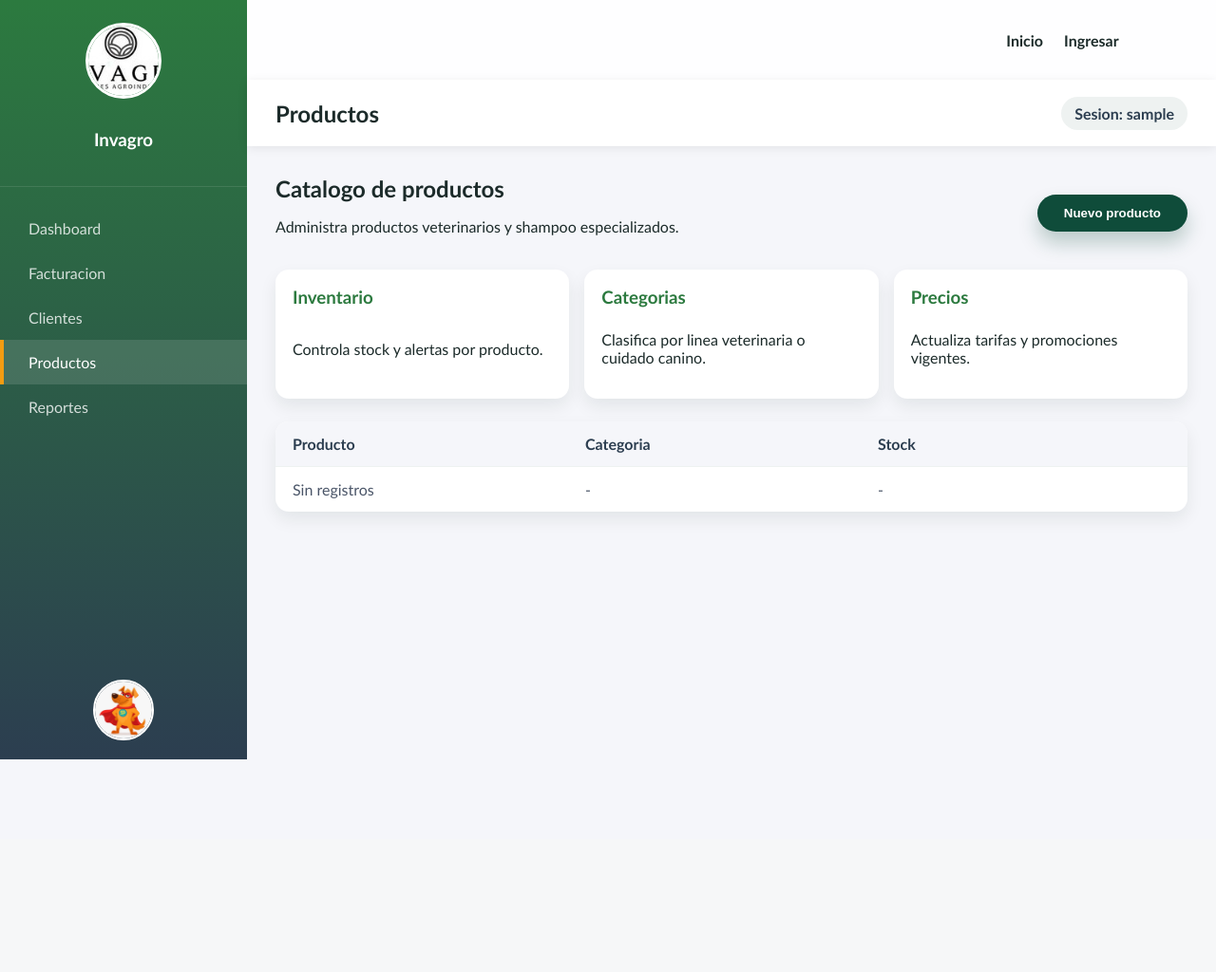
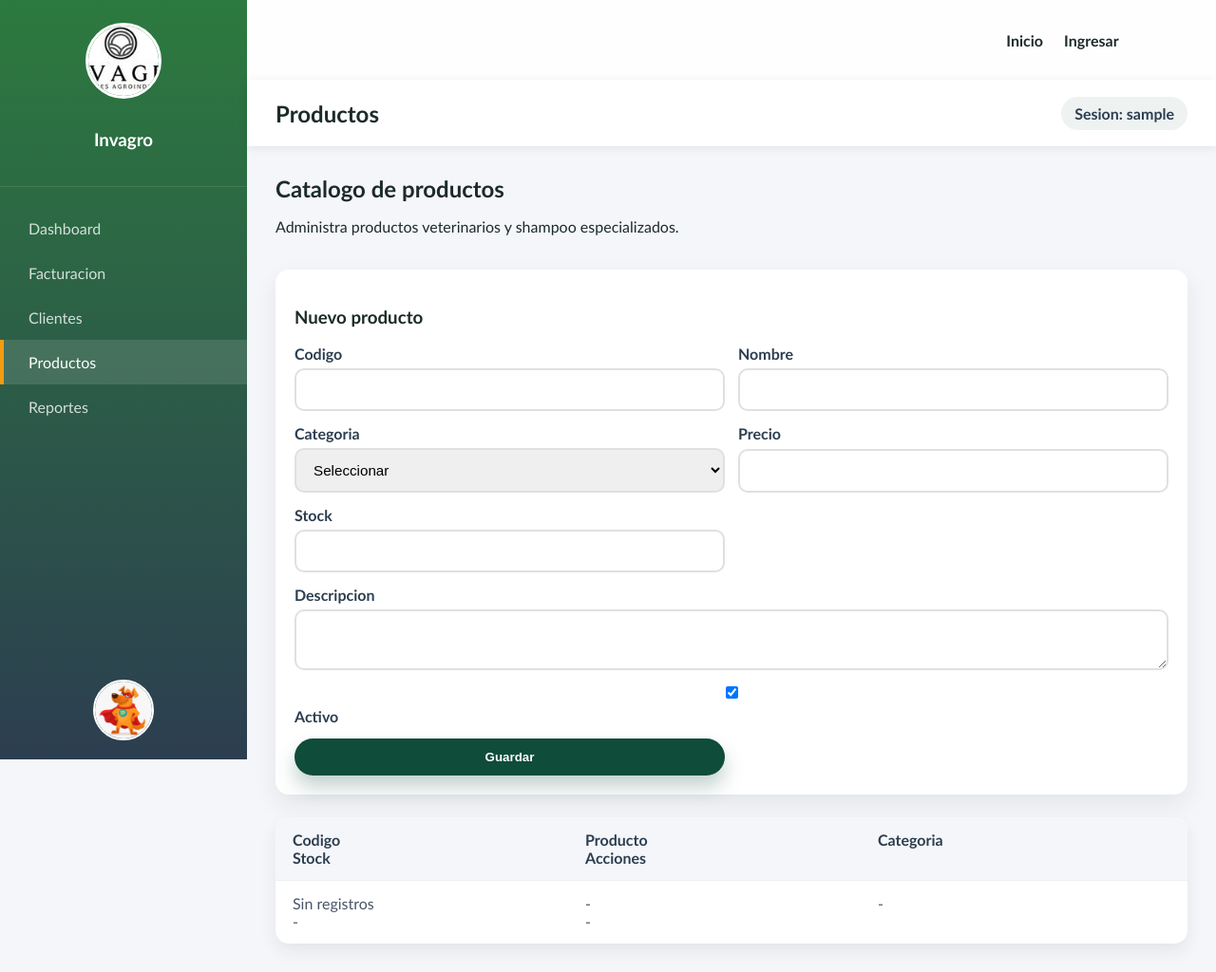
Before and after one commit to Luisfer8904/Sistema-de-facturacion-Invagro, a Flask app: page /productos in a window 1280 px wide. Shown: the whole page at 95% size. Before the commit the page ends 800 px from the top, so only its background shows below. Run offline with Flask 3, Linux system fonts and the light colour scheme; the visitor is signed in with stand-in values (Sample User, id 1); parts of the project's set-up code (start-up, migrations or seed data) failed here and were passed over.

Commit message:
Conectar clientes y productos con CRUD

```diff
--- a/backend/app.py
+++ b/backend/app.py
@@ -5,7 +5,7 @@ from flask import Flask, jsonify, redirect, render_template, request, session, u
 from sqlalchemy.exc import SQLAlchemyError
 from werkzeug.security import check_password_hash, generate_password_hash
 
-from models import User, db
+from models import Cliente, Producto, User, db
 
 
 def create_app():
@@ -66,12 +66,44 @@ def create_app():
         session.pop("user", None)
         return redirect(url_for("login"))
 
-    @app.get("/clientes")
+    @app.route("/clientes", methods=["GET", "POST"])
     def clientes():
         if not session.get("user"):
             return redirect(url_for("login"))
 
-        return render_template("clientes.html", user=session["user"])
+        error = None
+        if request.method == "POST":
+            nombre = request.form.get("nombre", "").strip()
+            ruc_dni = request.form.get("ruc_dni", "").strip() or None
+            direccion = request.form.get("direccion", "").strip() or None
+            telefono = request.form.get("telefono", "").strip() or None
+            email = request.form.get("email", "").strip() or None
+
+            if not nombre:
+                error = "El nombre del cliente es obligatorio."
+            else:
+                try:
+                    cliente = Cliente(
+                        nombre=nombre,
+                        ruc_dni=ruc_dni,
+                        direccion=direccion,
+                        telefono=telefono,
+                        email=email,
+                    )
+                    db.session.add(cliente)
+                    db.session.commit()
+                    return redirect(url_for("clientes"))
+                except SQLAlchemyError:
+                    db.session.rollback()
+                    error = "No se pudo guardar el cliente."
+
+        clientes_list = Cliente.query.order_by(Cliente.id.desc()).all()
+        return render_template(
+            "clientes.html",
+            user=session["user"],
+            clientes=clientes_list,
+            error=error,
+        )
 
     @app.get("/facturacion")
     def facturacion():
@@ -80,12 +112,48 @@ def create_app():
 
         return render_template("facturacion.html", user=session["user"])
 
-    @app.get("/productos")
+    @app.route("/productos", methods=["GET", "POST"])
     def productos():
         if not session.get("user"):
             return redirect(url_for("login"))
 
-        return render_template("productos.html", user=session["user"])
+        error = None
+        if request.method == "POST":
+            codigo = request.form.get("codigo", "").strip()
+            nombre = request.form.get("nombre", "").strip()
+            categoria = request.form.get("categoria", "").strip()
+            precio = request.form.get("precio", "").strip()
+            stock = request.form.get("stock", "").strip()
+            descripcion = request.form.get("descripcion", "").strip() or None
+            activo = request.form.get("activo") == "on"
+
+            if not codigo or not nombre or not categoria or not precio:
+                error = "Completa codigo, nombre, categoria y precio."
+            else:
+                try:
+                    producto = Producto(
+                        codigo=codigo,
+                        nombre=nombre,
+                        categoria=categoria,
+                        precio=precio,
+                        stock=stock or 0,
+                        descripcion=descripcion,
+                        activo=activo,
+                    )
+                    db.session.add(producto)
+                    db.session.commit()
+                    return redirect(url_for("productos"))
+                except SQLAlchemyError:
+                    db.session.rollback()
+                    error = "No se pudo guardar el producto."
+
+        productos_list = Producto.query.order_by(Producto.id.desc()).all()
+        return render_template(
+            "productos.html",
+            user=session["user"],
+            productos=productos_list,
+            error=error,
+        )
 
     @app.get("/reportes")
     def reportes():
@@ -93,6 +161,110 @@ def create_app():
             return redirect(url_for("login"))
 
         return render_template("reportes.html", user=session["user"])
+
+    @app.route("/clientes/<int:cliente_id>/edit", methods=["GET", "POST"])
+    def editar_cliente(cliente_id):
+        if not session.get("user"):
+            return redirect(url_for("login"))
+
+        cliente = Cliente.query.get_or_404(cliente_id)
+        error = None
+
+        if request.method == "POST":
+            nombre = request.form.get("nombre", "").strip()
+            ruc_dni = request.form.get("ruc_dni", "").strip() or None
+            direccion = request.form.get("direccion", "").strip() or None
+            telefono = request.form.get("telefono", "").strip() or None
+            email = request.form.get("email", "").strip() or None
+
+            if not nombre:
+                error = "El nombre del cliente es obligatorio."
+            else:
+                try:
+                    cliente.nombre = nombre
+                    cliente.ruc_dni = ruc_dni
+                    cliente.direccion = direccion
+                    cliente.telefono = telefono
+                    cliente.email = email
+                    db.session.commit()
+                    return redirect(url_for("clientes"))
+                except SQLAlchemyError:
+                    db.session.rollback()
+                    error = "No se pudo actualizar el cliente."
+
+        return render_template(
+            "cliente_form.html",
+            user=session["user"],
+            cliente=cliente,
+            error=error,
+        )
+
+    @app.post("/clientes/<int:cliente_id>/delete")
+    def eliminar_cliente(cliente_id):
+        if not session.get("user"):
+            return redirect(url_for("login"))
+
+        cliente = Cliente.query.get_or_404(cliente_id)
+        try:
+            db.session.delete(cliente)
+            db.session.commit()
+        except SQLAlchemyError:
+            db.session.rollback()
+        return redirect(url_for("clientes"))
+
+    @app.route("/productos/<int:producto_id>/edit", methods=["GET", "POST"])
+    def editar_producto(producto_id):
+        if not session.get("user"):
+            return redirect(url_for("login"))
+
+        producto = Producto.query.get_or_404(producto_id)
+        error = None
+
+        if request.method == "POST":
+            codigo = request.form.get("codigo", "").strip()
+            nombre = request.form.get("nombre", "").strip()
+            categoria = request.form.get("categoria", "").strip()
+            precio = request.form.get("precio", "").strip()
+            stock = request.form.get("stock", "").strip()
+            descripcion = request.form.get("descripcion", "").strip() or None
+            activo = request.form.get("activo") == "on"
+
+            if not codigo or not nombre or not categoria or not precio:
+                error = "Completa codigo, nombre, categoria y precio."
+            else:
+                try:
+                    producto.codigo = codigo
+                    producto.nombre = nombre
+                    producto.categoria = categoria
+                    producto.precio = precio
+                    producto.stock = stock or 0
+                    producto.descripcion = descripcion
+                    producto.activo = activo
+                    db.session.commit()
+                    return redirect(url_for("productos"))
+                except SQLAlchemyError:
+                    db.session.rollback()
+                    error = "No se pudo actualizar el producto."
+
+        return render_template(
+            "producto_form.html",
+            user=session["user"],
+            producto=producto,
+            error=error,
+        )
+
+    @app.post("/productos/<int:producto_id>/delete")
+    def eliminar_producto(producto_id):
+        if not session.get("user"):
+            return redirect(url_for("login"))
+
+        producto = Producto.query.get_or_404(producto_id)
+        try:
+            db.session.delete(producto)
+            db.session.commit()
+        except SQLAlchemyError:
+            db.session.rollback()
+        return redirect(url_for("productos"))
 
     @app.get("/health")
     def health_check():
--- a/backend/static/css/styles.css
+++ b/backend/static/css/styles.css
@@ -607,6 +607,96 @@ body {
   text-decoration: none;
 }
 
+.module-form {
+  display: grid;
+  grid-template-columns: repeat(2, minmax(0, 1fr));
+  gap: 14px;
+}
+
+.module-form label {
+  display: grid;
+  gap: 6px;
+  font-weight: 600;
+  color: #2c3e50;
+}
+
+.module-form input,
+.module-form select,
+.module-form textarea {
+  padding: 12px 14px;
+  border-radius: 10px;
+  border: 2px solid #e0e0e0;
+  font-size: 0.95rem;
+  transition: border-color 0.2s ease, box-shadow 0.2s ease;
+}
+
+.module-form input:focus,
+.module-form select:focus,
+.module-form textarea:focus {
+  border-color: #2c7a3f;
+  box-shadow: 0 0 0 3px rgba(44, 122, 63, 0.1);
+  outline: none;
+}
+
+.form-card {
+  background: #ffffff;
+  padding: 20px;
+  border-radius: 14px;
+  box-shadow: 0 10px 24px rgba(12, 32, 28, 0.08);
+  margin-bottom: 24px;
+}
+
+.form-actions {
+  display: flex;
+  gap: 12px;
+  flex-wrap: wrap;
+}
+
+.span-2 {
+  grid-column: span 2;
+}
+
+.secondary-button,
+.danger-button {
+  display: inline-flex;
+  align-items: center;
+  justify-content: center;
+  padding: 10px 16px;
+  border-radius: 999px;
+  font-weight: 700;
+  border: none;
+  cursor: pointer;
+  text-decoration: none;
+}
+
+.secondary-button {
+  background: #eef2f1;
+  color: #2c3e50;
+}
+
+.danger-button {
+  background: #f8d7da;
+  color: #7d1a1a;
+}
+
+.table-actions {
+  display: inline-flex;
+  gap: 8px;
+  flex-wrap: wrap;
+}
+
+.table-actions form {
+  margin: 0;
+}
+
+.table-four {
+  grid-template-columns: repeat(4, 1fr);
+}
+
+.table-five {
+  grid-template-columns: repeat(5, 1fr);
+}
+
 .module-header {
   display: flex;
   align-items: center;
--- a/backend/templates/productos.html
+++ b/backend/templates/productos.html
@@ -36,35 +36,83 @@
             <h1>Catalogo de productos</h1>
             <p>Administra productos veterinarios y shampoo especializados.</p>
           </div>
-          <button class="primary-button">Nuevo producto</button>
         </section>
 
-        <section class="module-grid">
-          <div class="module-card">
-            <h3>Inventario</h3>
-            <p>Controla stock y alertas por producto.</p>
-          </div>
-          <div class="module-card">
-            <h3>Categorias</h3>
-            <p>Clasifica por linea veterinaria o cuidado canino.</p>
-          </div>
-          <div class="module-card">
-            <h3>Precios</h3>
-            <p>Actualiza tarifas y promociones vigentes.</p>
-          </div>
+        {% if error %}
+          <div class="form-error">{{ error }}</div>
+        {% endif %}
+
+        <section class="form-card">
+          <h3>Nuevo producto</h3>
+          <form class="module-form" method="post" action="/productos">
+            <label>
+              <span>Codigo</span>
+              <input type="text" name="codigo" required />
+            </label>
+            <label>
+              <span>Nombre</span>
+              <input type="text" name="nombre" required />
+            </label>
+            <label>
+              <span>Categoria</span>
+              <select name="categoria" required>
+                <option value="">Seleccionar</option>
+                <option value="veterinario">Veterinario</option>
+                <option value="shampoo">Shampoo</option>
+              </select>
+            </label>
+            <label>
+              <span>Precio</span>
+              <input type="number" step="0.01" name="precio" required />
+            </label>
+            <label>
+              <span>Stock</span>
+              <input type="number" name="stock" />
+            </label>
+            <label class="span-2">
+              <span>Descripcion</span>
+              <textarea name="descripcion" rows="2"></textarea>
+            </label>
+            <label class="check span-2">
+              <input type="checkbox" name="activo" checked />
+              <span>Activo</span>
+            </label>
+            <button class="primary-button" type="submit">Guardar</button>
+          </form>
         </section>
 
         <section class="module-table">
-          <div class="table-header">
+          <div class="table-header table-five">
+            <span>Codigo</span>
             <span>Producto</span>
             <span>Categoria</span>
             <span>Stock</span>
+            <span>Acciones</span>
           </div>
-          <div class="table-row">
-            <span>Sin registros</span>
-            <span>-</span>
-            <span>-</span>
-          </div>
+          {% if productos %}
+            {% for producto in productos %}
+              <div class="table-row table-five">
+                <span>{{ producto.codigo }}</span>
+                <span>{{ producto.nombre }}</span>
+                <span>{{ producto.categoria }}</span>
+                <span>{{ producto.stock }}</span>
+                <span class="table-actions">
+                  <a class="secondary-button" href="/productos/{{ producto.id }}/edit">Editar</a>
+                  <form method="post" action="/productos/{{ producto.id }}/delete">
+                    <button class="danger-button" type="submit">Eliminar</button>
+                  </form>
+                </span>
+              </div>
+            {% endfor %}
+          {% else %}
+            <div class="table-row table-five">
+              <span>Sin registros</span>
+              <span>-</span>
+              <span>-</span>
+              <span>-</span>
+              <span>-</span>
+            </div>
+          {% endif %}
         </section>
       </main>
     </div>
```
Also changed, not shown: backend/models.py (+27 -0 lines), backend/templates/cliente_form.html (added, +70 -0 lines), backend/templates/clientes.html (+54 -21 lines), backend/templates/producto_form.html (added, +81 -0 lines).
